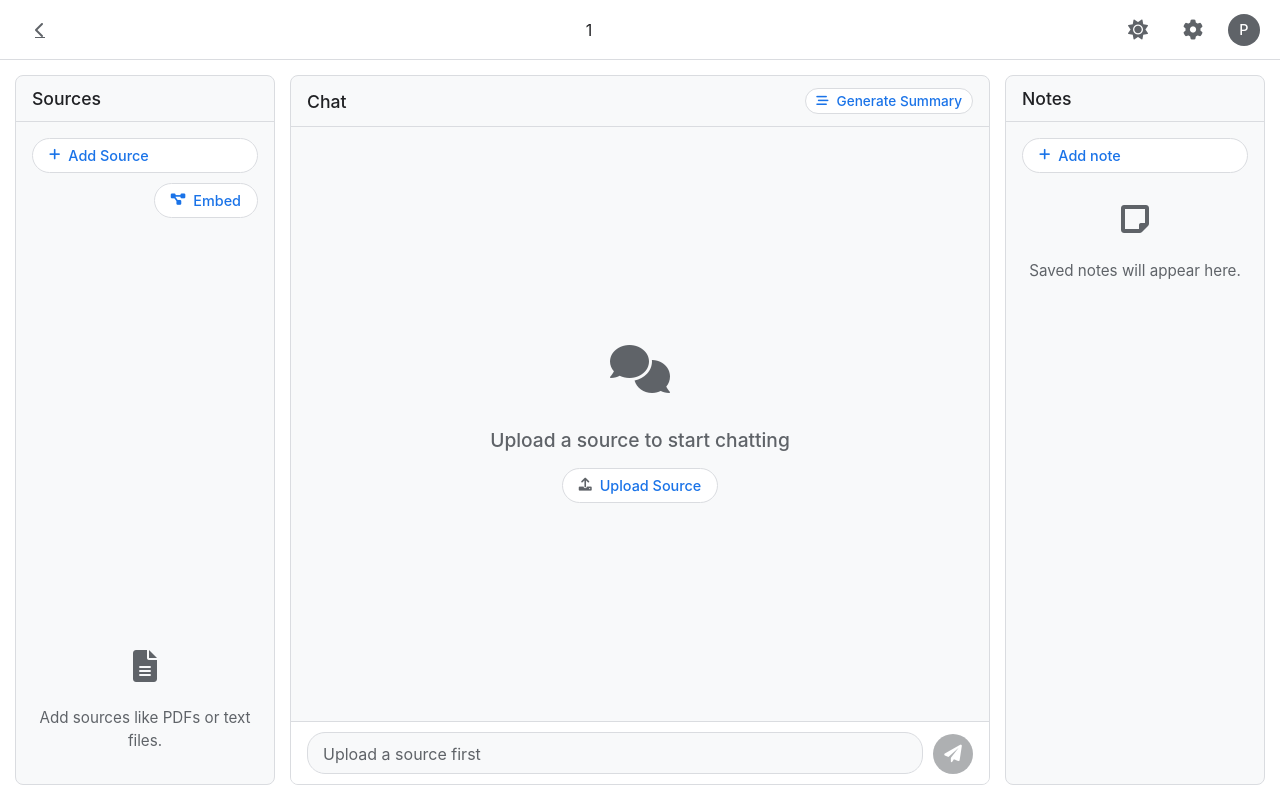
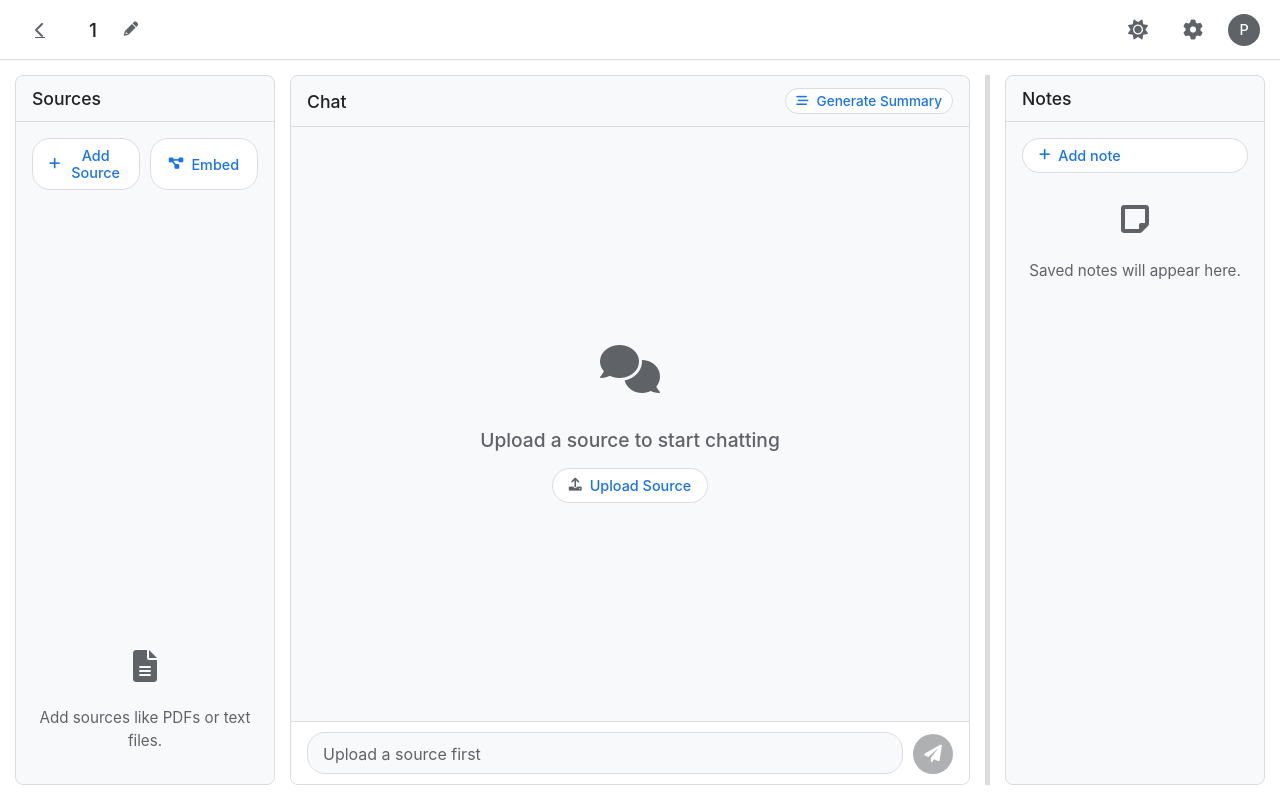
Before and after one commit to pkheisig/laira2, a Flask app: page /project/1 in a window 1280 px wide. Run offline with Flask 3, Linux system fonts and the light colour scheme; some libraries are stand-ins or nearby versions.

Commit message:
feat: add inline title edit and refine panel resizing

```diff
--- a/static/css/style.css
+++ b/static/css/style.css
@@ -619,7 +619,7 @@ body.dark-theme .panel {
 }
 .chat-panel {
     flex: 1 1 auto; /* Takes up remaining space */
-    min-width: 400px;
+    min-width: 400px; /* Keep a reasonable minimum for the chat */
 }
 .notes-panel {
     flex: 0 0 260px;
@@ -664,9 +664,21 @@ body.dark-theme .panel-header {
     flex-direction: column;
     gap: 10px; /* Space between buttons and list */
 }
-.sources-panel .embed-btn {
-     margin-left: auto; /* Push embed button to the right if needed, or adjust flex */
+
+/* Add a container for the top buttons */
+.source-panel-buttons {
+    display: flex;
+    gap: 10px; /* Space between buttons */
 }
+
+.source-panel-buttons .action-button {
+    flex: 1; /* Make buttons share space equally */
+    justify-content: center; /* Center icon/text within button */
+}
+
+/* Remove the margin adjustment for embed button */
+/* .sources-panel .embed-btn { ... } */
+
 #source-list {
     list-style: none;
     padding: 0;
@@ -888,3 +900,84 @@ body.dark-theme #send-button:disabled {
      overflow-y: auto;
      /* Add note item styles later */
 }
+
+.project-title-container {
+    display: flex;
+    align-items: center;
+    gap: 5px;
+    flex-grow: 1; /* Allow it to take space */
+    margin: 0 20px; /* Spacing */
+    overflow: hidden; /* Prevent title overflow */
+}
+
+#project-title-display {
+    font-size: 1.2em;
+    font-weight: 500;
+    padding: 5px 8px;
+    border-radius: 4px;
+    white-space: nowrap;
+    overflow: hidden;
+    text-overflow: ellipsis;
+    border: 1px solid transparent; /* Placeholder for focus */
+    transition: border-color 0.2s ease, background-color 0.2s ease;
+}
+
+#project-title-display[contenteditable="true"] {
+    cursor: text;
+    border-color: var(--accent-color-light);
+    background-color: var(--input-bg-light);
+    white-space: normal; /* Allow wrapping while editing */
+}
+body.dark-theme #project-title-display[contenteditable="true"] {
+    border-color: var(--accent-color-dark);
+    background-color: var(--input-bg-dark);
+}
+
+/* Smaller icons for rename controls */
+.rename-button i,
+.save-rename-button i,
+.cancel-rename-button i {
+    font-size: 0.9rem;
+}
+
+/* Hide rename button when editing */
+.project-title-container.editing .rename-button {
+    display: none;
+}
+/* Show save/cancel buttons when editing */
+.project-title-container.editing .save-rename-button,
+.project-title-container.editing .cancel-rename-button {
+    display: flex;
+}
+
+/* Resizer Element */
+.resizer {
+    flex: 0 0 5px; /* Width of the resizer */
+    cursor: col-resize; /* Indicate horizontal resizing */
+    background-color: var(--border-color-light); /* Subtle color */
+    border-left: 1px solid var(--border-color-light);
+    border-right: 1px solid var(--border-color-light);
+    transition: background-color 0.2s ease;
+}
+body.dark-theme .resizer {
+    background-color: var(--border-color-dark);
+    border-left-color: var(--border-color-dark);
+    border-right-color: var(--border-color-dark);
+}
+.resizer:hover,
+.resizer.resizing {
+    background-color: var(--accent-color-light);
+}
+body.dark-theme .resizer:hover,
+body.dark-theme .resizer.resizing {
+    background-color: var(--accent-color-dark);
+}
+
+/* Prevent text selection during resize */
+body.resizing {
+    user-select: none;
+    -webkit-user-select: none; /* Safari */
+    -moz-user-select: none; /* Firefox */
+    -ms-user-select: none; /* IE10+ */
+    cursor: col-resize !important; /* Force cursor globally */
+}
--- a/static/js/script.js
+++ b/static/js/script.js
@@ -132,9 +132,14 @@ function setupProjectViewListeners(projectId) {
     const sendButton = document.getElementById('send-button');
     const embedBtn = document.getElementById('embed-btn');
     const generateSummaryBtn = document.getElementById('generate-summary-btn');
+    const projectTitleContainer = document.querySelector('.project-title-container');
     const projectTitleDisplay = document.getElementById('project-title-display');
     const chatPlaceholder = document.getElementById('chat-placeholder');
     const sourceListPlaceholder = document.getElementById('source-list-placeholder');
+    const renameBtn = document.getElementById('rename-project-btn');
+    const saveRenameBtn = document.getElementById('save-rename-project-btn');
+    const cancelRenameBtn = document.getElementById('cancel-rename-project-btn');
+    let originalTitle = '';
 
     // --- Modal Visibility Functions ---
     function showModal(modalElement) {
@@ -330,16 +335,170 @@ function setupProjectViewListeners(projectId) {
     // --- Other Project View Buttons ---
     if (embedBtn) embedBtn.addEventListener('click', () => console.log("Embed clicked (placeholder)"));
     if (generateSummaryBtn) generateSummaryBtn.addEventListener('click', () => console.log("Generate Summary clicked (placeholder)"));
-    if (projectTitleDisplay) {
-        projectTitleDisplay.addEventListener('click', () => {
-            const newTitle = prompt("Rename notebook:", projectTitleDisplay.textContent);
-            if (newTitle && newTitle.trim()) {
-                 projectTitleDisplay.textContent = newTitle.trim();
-                 document.title = `Laira - ${newTitle.trim()}`;
-                 // TODO: Send to backend
+
+    // --- Project Title Renaming ---
+    if (projectTitleDisplay && renameBtn && saveRenameBtn && cancelRenameBtn && projectTitleContainer) {
+        renameBtn.addEventListener('click', () => {
+            originalTitle = projectTitleDisplay.textContent;
+            projectTitleDisplay.contentEditable = 'true';
+            projectTitleDisplay.focus();
+            projectTitleContainer.classList.add('editing');
+            // Select text? Maybe not needed if focus is sufficient
+            // document.execCommand('selectAll', false, null);
+        });
+
+        saveRenameBtn.addEventListener('click', () => {
+            const newTitle = projectTitleDisplay.textContent.trim();
+            projectTitleDisplay.contentEditable = 'false';
+            projectTitleContainer.classList.remove('editing');
+            if (newTitle && newTitle !== originalTitle) {
+                projectTitleDisplay.textContent = newTitle; // Optimistic update
+                document.title = `Laira - ${newTitle}`;
+                console.log(`TODO: Send new title to backend: ${newTitle}`);
+                // TODO: Add fetch call to backend to save newTitle
+                // Handle potential backend errors and revert UI if needed
+            } else {
+                projectTitleDisplay.textContent = originalTitle; // Revert if empty or unchanged
             }
         });
+
+        cancelRenameBtn.addEventListener('click', () => {
+            projectTitleDisplay.textContent = originalTitle;
+            projectTitleDisplay.contentEditable = 'false';
+            projectTitleContainer.classList.remove('editing');
+        });
+
+        // Optional: Save/Cancel on Enter/Escape while editing
+        projectTitleDisplay.addEventListener('keydown', (e) => {
+            if (projectTitleDisplay.contentEditable === 'true') {
+                if (e.key === 'Enter') {
+                    e.preventDefault(); // Prevent newline
+                    saveRenameBtn.click();
+                } else if (e.key === 'Escape') {
+                    cancelRenameBtn.click();
+                }
+            }
+        });
+
+        // Optional: Prevent losing focus easily / Save on blur?
+        // projectTitleDisplay.addEventListener('blur', () => {
+        //     if (projectTitleContainer.classList.contains('editing')) {
+        //         // Might be too aggressive - consider if clicking save/cancel counts as blur
+        //         // setTimeout(() => saveRenameBtn.click(), 100); // Delay to allow button clicks
+        //     }
+        // });
+
+    } else {
+        console.warn("Project title renaming elements not found.");
     }
+
+    // --- Resizable Panels (Only Chat <-> Notes now) ---
+    const resizers = document.querySelectorAll('.project-container .resizer');
+    // Min widths remain the same
+    const notesPanelDefaultWidthPx = 260; // Default width from CSS
+    const notesPanelMaxWidthPx = notesPanelDefaultWidthPx * 2;
+    const centralPanelMinWidthPx = 300;
+
+    resizers.forEach(resizer => {
+        let isResizing = false;
+        let startX = 0;
+        let chatPanelStartWidth = 0; // Left is always chat now
+        let notesPanelStartWidth = 0; // Right is always notes now
+        let containerWidth = 0;
+        let chatPanel = null;
+        let notesPanel = null;
+
+        resizer.addEventListener('mousedown', (e) => {
+            isResizing = true;
+            startX = e.clientX;
+            resizer.classList.add('resizing');
+            document.body.classList.add('resizing');
+
+            // Only one resizer, so panels are fixed
+            chatPanel = document.querySelector('.chat-panel');
+            notesPanel = document.querySelector('.notes-panel');
+            containerWidth = resizer.parentElement.offsetWidth;
+
+            if (!chatPanel || !notesPanel) {
+                console.error("Could not find chat or notes panel");
+                isResizing = false;
+                return;
+            }
+
+            chatPanelStartWidth = chatPanel.offsetWidth;
+            notesPanelStartWidth = notesPanel.offsetWidth;
+
+            document.addEventListener('mousemove', handleMouseMove);
+            document.addEventListener('mouseup', handleMouseUp);
+        });
+
+        function handleMouseMove(e) {
+            if (!isResizing || !chatPanel || !notesPanel) return;
+
+            const currentX = e.clientX;
+            const deltaX = currentX - startX;
+
+            // Initial calculation based on drag delta
+            let newChatWidthPx = chatPanelStartWidth + deltaX;
+            let newNotesWidthPx = notesPanelStartWidth - deltaX;
+
+            // --- Boundary Clamping ---
+
+            // 1. Enforce Notes Panel Max Width
+            if (newNotesWidthPx > notesPanelMaxWidthPx) {
+                 newNotesWidthPx = notesPanelMaxWidthPx;
+                 newChatWidthPx = chatPanelStartWidth + notesPanelStartWidth - notesPanelMaxWidthPx;
+            }
+
+            // 2. Enforce Notes Panel Min Width (using its default as min)
+             if (newNotesWidthPx < notesPanelDefaultWidthPx) {
+                 newNotesWidthPx = notesPanelDefaultWidthPx;
+                 newChatWidthPx = chatPanelStartWidth + notesPanelStartWidth - notesPanelDefaultWidthPx;
+             }
+
+            // 3. Enforce Chat Panel Min Width
+             if (newChatWidthPx < centralPanelMinWidthPx) {
+                 newChatWidthPx = centralPanelMinWidthPx;
+                 newNotesWidthPx = chatPanelStartWidth + notesPanelStartWidth - centralPanelMinWidthPx;
+                 // Re-check notes max after chat min enforcement
+                 if (newNotesWidthPx > notesPanelMaxWidthPx) newNotesWidthPx = notesPanelMaxWidthPx;
+                 // Re-check notes min after chat min enforcement
+                 if (newNotesWidthPx < notesPanelDefaultWidthPx) newNotesWidthPx = notesPanelDefaultWidthPx;
+             }
+
+            // --- Convert to Percentages ---
+            newChatWidthPx = Math.max(0, newChatWidthPx);
+            newNotesWidthPx = Math.max(0, newNotesWidthPx);
+
+            const totalWidth = newChatWidthPx + newNotesWidthPx;
+            let chatPercent = (newChatWidthPx / totalWidth) * 100;
+            let notesPercent = (newNotesWidthPx / totalWidth) * 100;
+
+            if (chatPercent + notesPercent > 100) {
+                if (chatPercent > notesPercent) { chatPercent = 100 - notesPercent; }
+                 else { notesPercent = 100 - chatPercent; }
+            }
+
+            // Apply percentages
+            chatPanel.style.flexBasis = `${chatPercent}%`;
+            notesPanel.style.flexBasis = `${notesPercent}%`;
+
+            // Keep grow/shrink factors
+            chatPanel.style.flexGrow = '0';
+            notesPanel.style.flexGrow = '0';
+            chatPanel.style.flexShrink = '1'; // Allow chat panel to shrink if needed
+            notesPanel.style.flexShrink = '0';
+        }
+
+        function handleMouseUp() {
+            if (!isResizing) return;
+            isResizing = false;
+            resizer.classList.remove('resizing');
+            document.body.classList.remove('resizing');
+            document.removeEventListener('mousemove', handleMouseMove);
+            document.removeEventListener('mouseup', handleMouseUp);
+        }
+    });
 
     // Initial check
     checkSourceList();
--- a/templates/index.html
+++ b/templates/index.html
@@ -14,7 +14,18 @@
             <a href="{{ url_for('home') }}" class="header-button home-link" title="Back to Home">
                 <i class="fas fa-chevron-left"></i>
             </a>
-            <div class="project-title" id="project-title-display" title="Click to rename notebook" style="cursor: pointer;">{{ project_id }}</div>
+            <div class="project-title-container">
+                 <span id="project-title-display" contenteditable="false">{{ project_id }}</span>
+                 <button id="rename-project-btn" class="header-button rename-button" title="Rename notebook">
+                     <i class="fas fa-pencil-alt"></i>
+                 </button>
+                 <button id="save-rename-project-btn" class="header-button save-rename-button" title="Save name" style="display: none;">
+                     <i class="fas fa-check"></i>
+                 </button>
+                 <button id="cancel-rename-project-btn" class="header-button cancel-rename-button" title="Cancel rename" style="display: none;">
+                     <i class="fas fa-times"></i>
+                 </button>
+            </div>
             <nav class="header-actions">
                 <button id="theme-toggle-btn" class="header-button" title="Toggle Theme">
                      <i class="fas fa-sun"></i>
@@ -32,8 +43,10 @@
                     <h2>Sources</h2>
                 </div>
                 <div class="panel-content">
-                    <button class="action-button add-source-btn"><i class="fas fa-plus"></i> Add Source</button>
-                    <button id="embed-btn" class="action-button embed-btn"><i class="fas fa-project-diagram"></i> Embed</button>
+                    <div class="source-panel-buttons">
+                        <button class="action-button add-source-btn"><i class="fas fa-plus"></i> Add Source</button>
+                        <button id="embed-btn" class="action-button embed-btn"><i class="fas fa-project-diagram"></i> Embed</button>
+                    </div>
                     <ul id="source-list">
                         <!-- JS populates this -->
                     </ul>
@@ -65,6 +78,8 @@
                     <button id="send-button" title="Send message"><i class="fas fa-paper-plane"></i></button>
                 </div>
             </main>
+
+            <div class="resizer" data-resizer-left=".chat-panel" data-resizer-right=".notes-panel"></div>
 
             <aside class="panel notes-panel">
                 <div class="panel-header">
```
